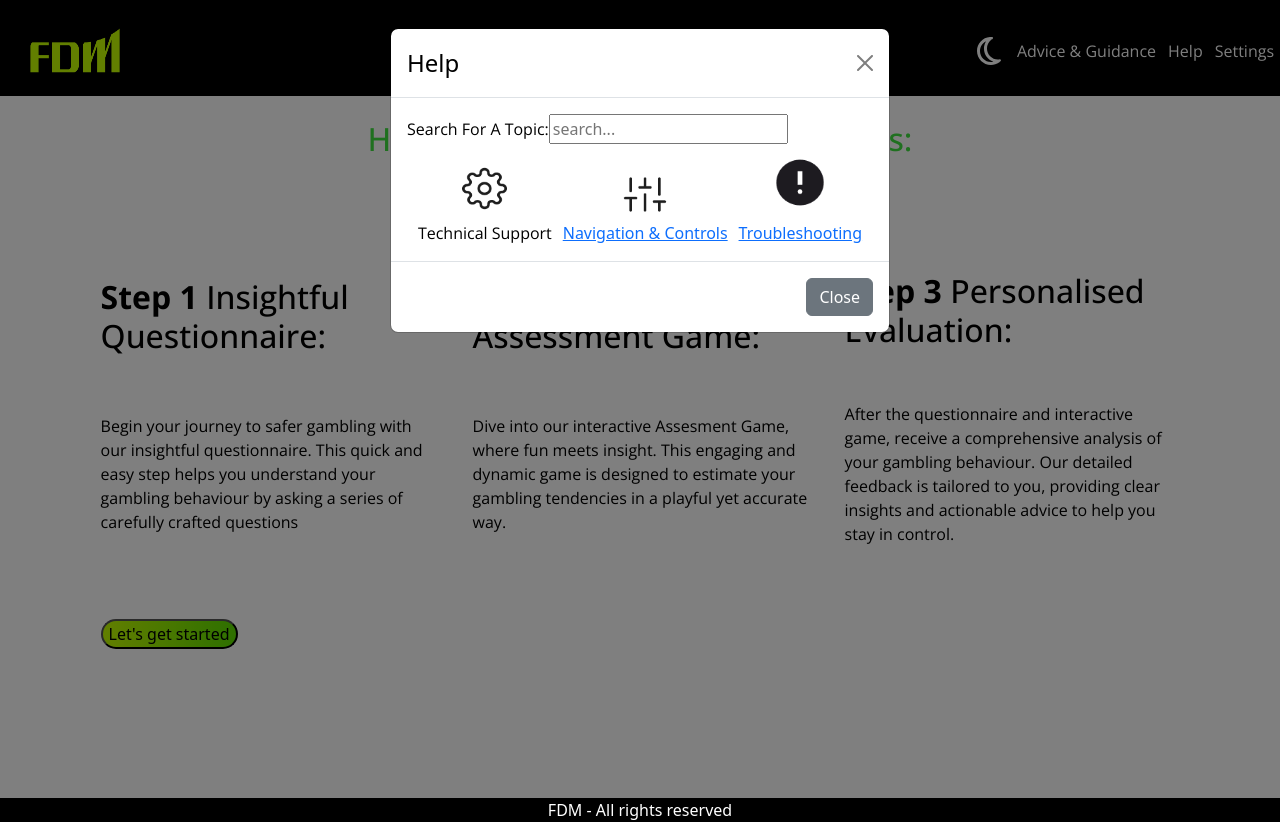
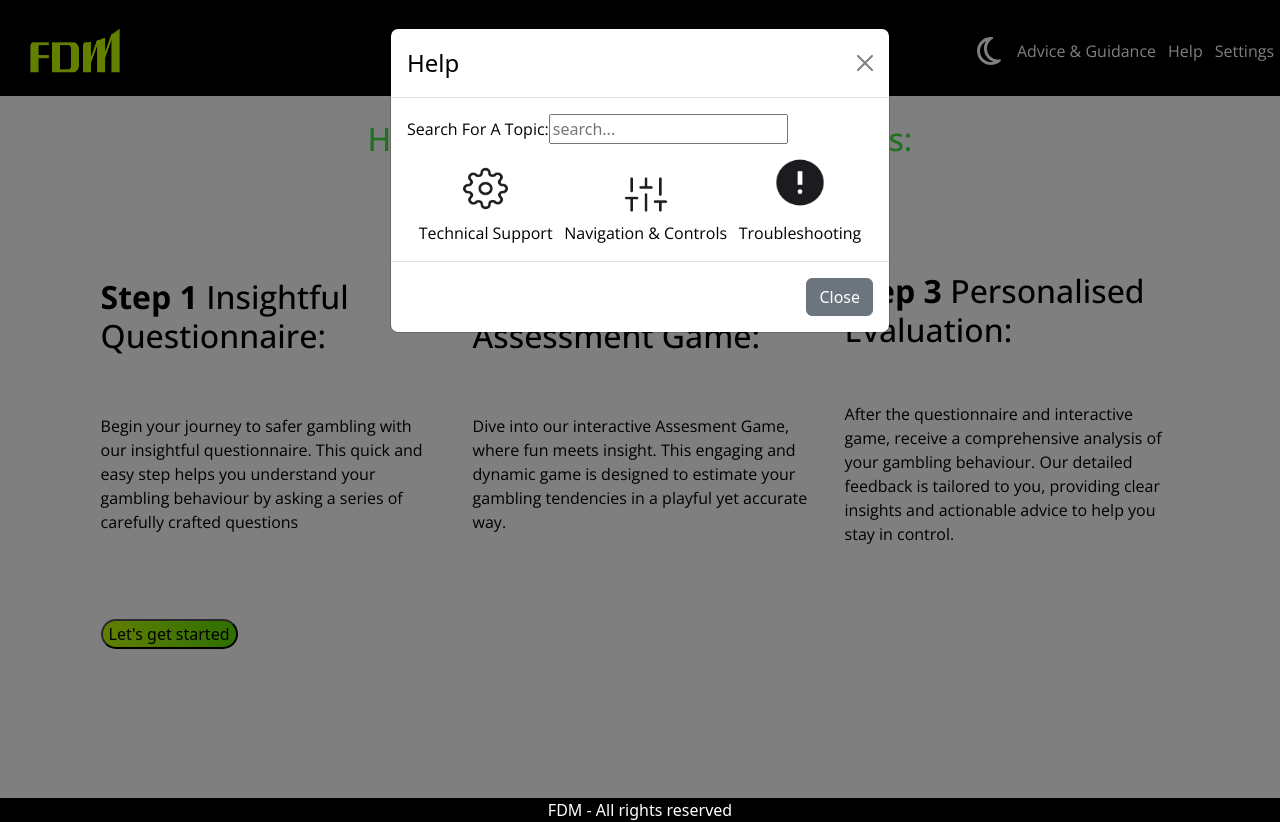
Before and after one commit to OAltrock/safer-gambling-app, a React (Create React App) app: page / in a window 1280 px wide. Both pictures are taken after a click on the button "Help". Built offline with nearby package versions, Linux system fonts and the light colour scheme.

Commit message:
removed hyperlinks from help modal

```diff
--- a/src/Components/HelpModal.jsx
+++ b/src/Components/HelpModal.jsx
@@ -28,7 +28,6 @@ const HelpModal = ({ showHelpPopup, setShowHelpPopup }) => {
 
   const handleClose = () => setShowHelpPopup(false);
 
-
   const handleSearch = (searchTerm) => {
     // Implement your search logic here
     console.log(`Search for: ${searchTerm}`);
@@ -55,11 +54,13 @@ const HelpModal = ({ showHelpPopup, setShowHelpPopup }) => {
               </div>
               <div className='linkContainer'>
                 <img src={Icon} alt='Navigation & Controls' style={{ scale: "65%", alignSelf: "center" }} />
-                <a href="/TechnicalSupport">Navigation & Controls</a>
+                {/* <a href="/Navigation & Controls">Navigation & Controls</a> */}
+                <label htmlFor="navigation-controls" className="nagivation-label">Navigation & Controls</label>
               </div>
               <div className='linkContainer'>
                 <img src={Troubleshooting} alt='Troubleshooting' style={{ scale: "71%", alignSelf: "center" }} />
-                <a href="https://gamblersanonymous.org.uk/">Troubleshooting</a>
+                {/* <a href="/Troubleshooting">Troubleshooting</a> */}
+                <label htmlFor="troubleshooting" className="troubleshooting-label">Troubleshooting </label>
               </div>
             </div>
           </>
```
